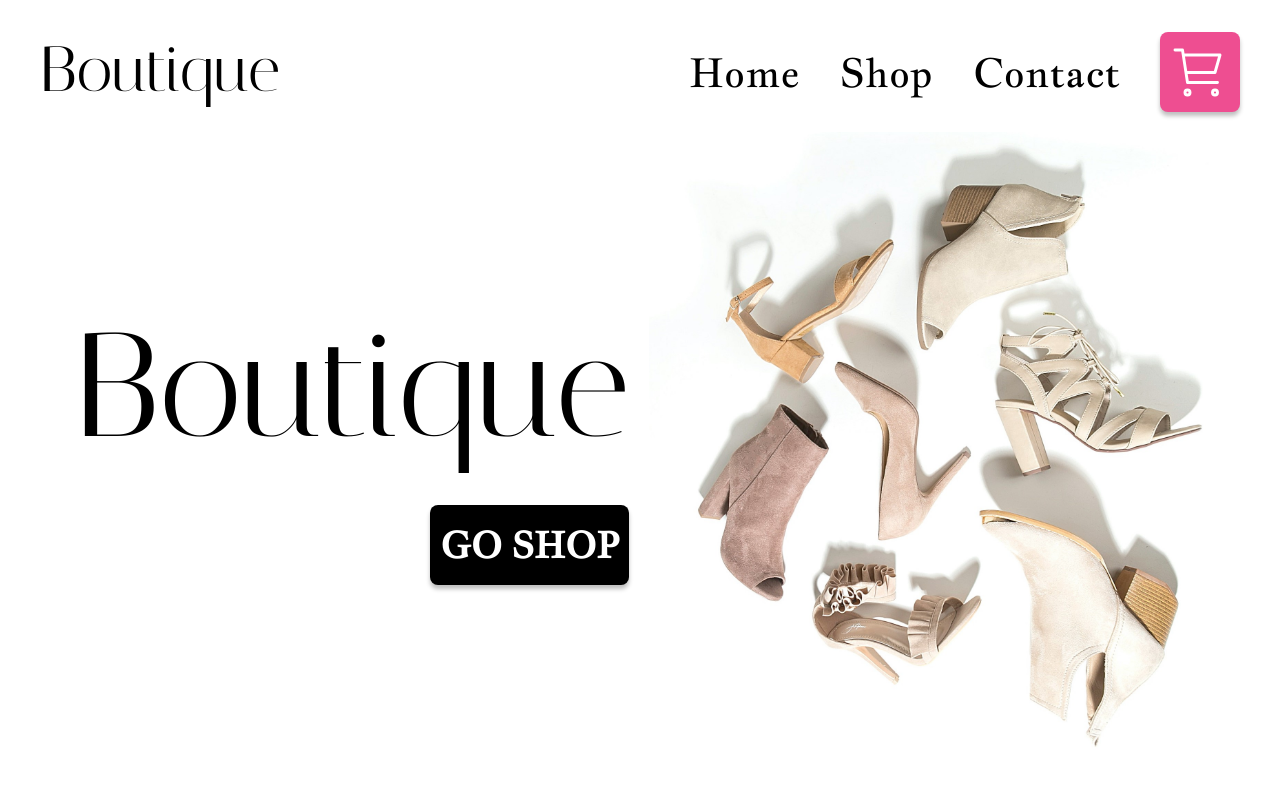
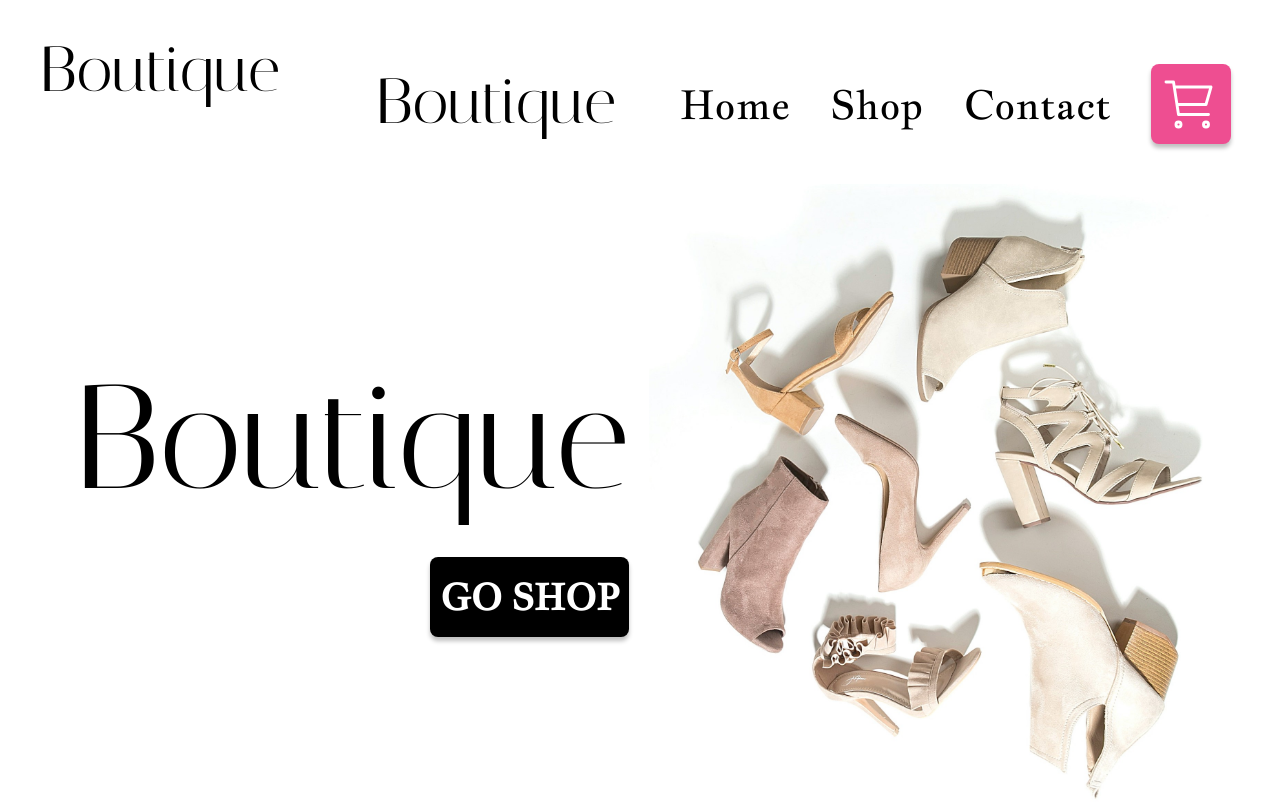
Before and after one commit to Rider-7/odin-shopping-cart, a React (Vite) app: page / in a window 1280 px wide. Built offline with nearby package versions, Linux system fonts and the light colour scheme.

Commit message:
refactor header into Nav component, add fade-in animation

```diff
--- a/src/components/Nav/Nav.jsx
+++ b/src/components/Nav/Nav.jsx
@@ -8,16 +8,21 @@ import styles from './Nav.module.css';
 
 export default function Nav() {
   return (
+    <header className={styles.header}>
+      <Link to="/" className={styles.logo}>Boutique</Link>
       <nav className={styles.nav}>
         <Link className={styles.link} to="/">Home</Link>
         <Link className={styles.link} to="/shop">Shop</Link>
         <Link className={styles.link} to="/contact">Contact</Link>
+        <Link to="/cart">
           <Button
             icon={cartSVG}
             alt="cart"
             style={ButtonStyles.number}
             theme={ButtonStyles['pink-theme']}
           />
+        </Link>
       </nav>
+    </header>
   );
 }
--- a/src/components/Nav/Nav.module.css
+++ b/src/components/Nav/Nav.module.css
@@ -1,15 +1,44 @@
 @import url("../../templates/font.module.css");
 
-.nav {
+.header {
+  display: flex;
+  justify-content: space-between;
+  margin: 32px;
+  margin-bottom: 20px;
+  gap: 64px;
+
+  animation: fadeInAnimation ease 3s;
+  animation-iteration-count: 1;
+  animation-fill-mode: forwards;
+
+  & .logo {
+    font-family: 'Italiana', sans-serif;
+    font-size: 64px;
+    text-decoration: none;
+    color: #000000;
+  }
+
+  & .nav {
     display: flex;
     justify-content: right;
     align-items: center;
     gap: 40px;
     font-size: 40px;
-}
 
-.link {
+    & .link {
       text-decoration: none;
       color: #000000;
       font-family: 'Jacques Francois', sans-serif;
     }
+  }
+
+}
+
+@keyframes fadeInAnimation {
+  0% {
+      opacity: 0;
+  }
+  100% {
+      opacity: 1;
+   }
+}
```
Lines whose indentation alone changed are shown as unchanged.
